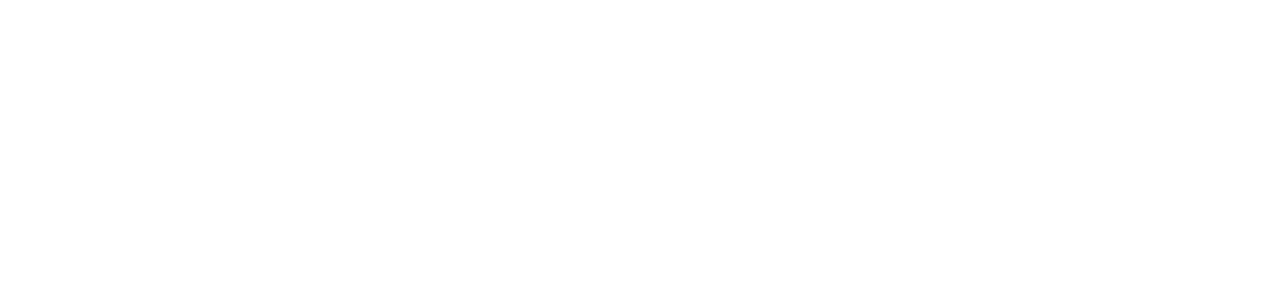
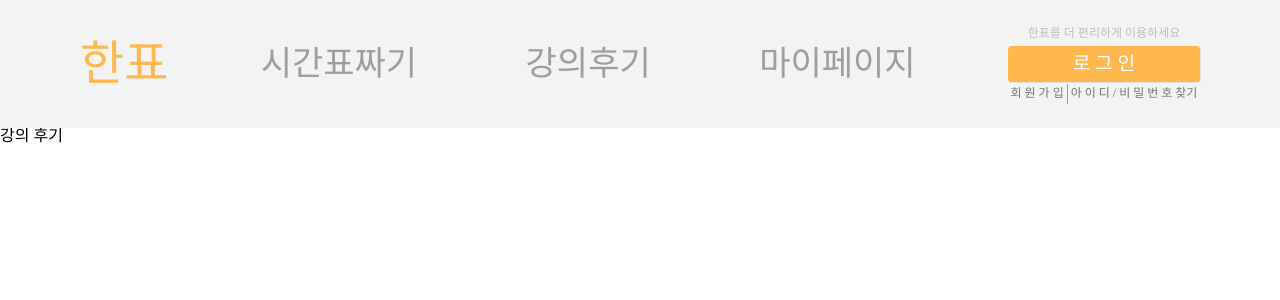
Before and after one commit to koreatech/hanpyo, a React (Create React App) app in the folder client/: page /review in a window 1280 px wide. Shown: the top 300 px of the page. Built offline with nearby package versions, Linux system fonts and the light colour scheme; a web font is replaced by a local one.

Commit message:
feat: 페이지 추가 및 라우트 설정
- 기본 작업만 해둠

```diff
--- /dev/null
+++ b/client/src/components/pages/MyPage.tsx
@@ -0,0 +1,13 @@
+import React from 'react';
+import { Header } from '@/components/UI/organisms';
+
+const MyPage = (): JSX.Element => {
+  return (
+    <>
+      <Header />
+      <div>마이페이지</div>
+    </>
+  );
+};
+
+export default MyPage;
--- /dev/null
+++ b/client/src/components/pages/ReviewPage.tsx
@@ -0,0 +1,13 @@
+import React from 'react';
+import { Header } from '@/components/UI/organisms';
+
+const ReviewPage = (): JSX.Element => {
+  return (
+    <>
+      <Header />
+      <div>강의 후기</div>
+    </>
+  );
+};
+
+export default ReviewPage;
--- a/client/src/components/pages/index.ts
+++ b/client/src/components/pages/index.ts
@@ -1 +1,3 @@
 export { default as MainPage } from './MainPage';
+export { default as ReviewPage } from './ReviewPage';
+export { default as MyPage } from './MyPage';
```
